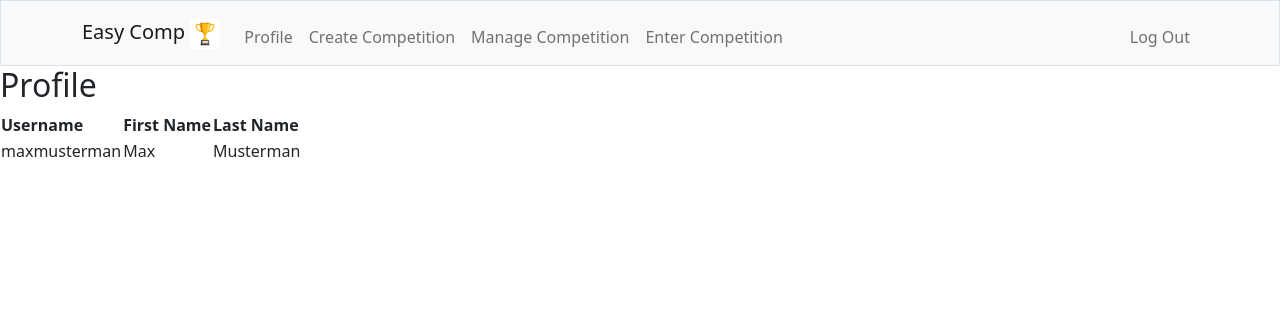
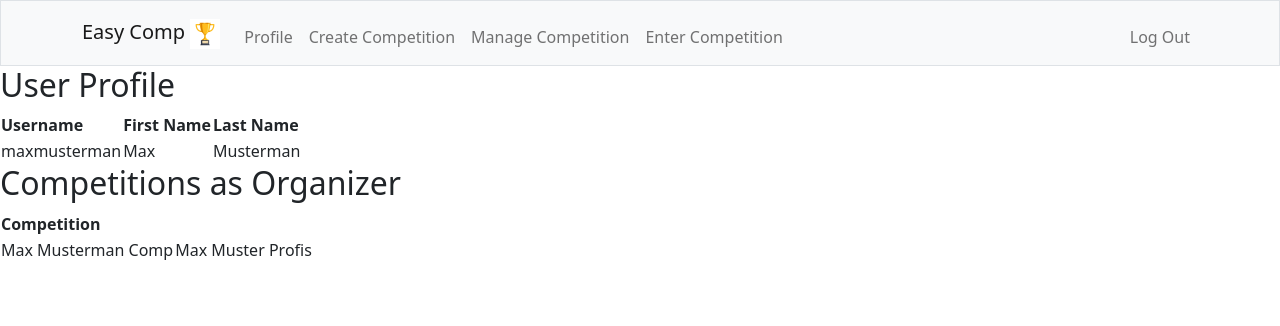
Before and after one commit to Strasseneck/EasyComp, a Flask app: page / in a window 1280 px wide. Shown: the top 326 px of the page. Run offline with Flask 2, Linux system fonts and the light colour scheme; a user stored in the database is signed in; data comes from the database, SQL or seed files in the repository; both versions use the stored data as it was after the commit; some libraries are stand-ins or nearby versions.

```diff
--- a/app.py
+++ b/app.py
@@ -32,7 +32,7 @@ def after_request(response):
     return response
 
 
-#TO DO INDEX
+# index
 @app.route("/")
 @login_required
 def index():
@@ -44,11 +44,18 @@ def index():
     firstname = rows[0]["firstname"]
     lastname = rows[0]["lastname"]
 
+    # select user's competitions to display
+    competitions = []
+    rows = db.execute("SELECT * FROM competitions WHERE organizer_id = ?", session["user_id"])
+    for i in range(len(rows)):
+        competition = rows[i]["name"]
+        competitions.append(competition)
+
     # render template
-    return render_template("index.html", username=username, firstname=firstname, lastname=lastname)
+    return render_template("index.html", username=username, firstname=firstname, lastname=lastname, competitions=competitions)
 
 
-# creat competition
+# create competition
 @app.route("/create", methods=["GET", "POST"])
 @login_required
 def create():
@@ -69,9 +76,13 @@ def create():
 
         # get format
         format = request.form["formatselect"]
+        if format == 'singleround':
+            format = 'Single Round Elimination'
+        elif format == 'roundrobin':
+            format = 'Round Robin'
 
         # add new competition to competitions db
-        rows = db.execute("INSERT INTO competitions (name, format) VALUES (?,?)", compname, format)
+        rows = db.execute("INSERT INTO competitions (name, format, organizer_id) VALUES (?,?,?)", compname, format, session["user_id"] )
 
         # get comp_id for divisions db
         rows = db.execute("SELECT DISTINCT id FROM competitions WHERE name = ?", compname)
@@ -94,19 +105,26 @@ def create():
         return render_template("create-comp.html")
 
 
-
-
 #TO DO MANAGE COMPETITON
 @app.route("/manage")
 @login_required
 def manage():
     return apology("Not finished", 400)
 
-#TO DO ENTER COMPETITON
-@app.route("/enter")
+# enter competition
+@app.route("/enter", methods=["GET", "POST"])
 @login_required
 def enter():
-    return apology("Not finished", 400)
+
+    # if reached via GET
+    if request.method == "GET":
+
+        # get info about competitions available to enter
+        competitions = db.execute("SELECT DISTINCT name, format FROM competitions")
+        # render template enter comp
+        return render_template("enter-comp.html", competitions=competitions)
+
+    # return render_template("enter-comp.html")
 
 # login
 @app.route("/login", methods=["GET", "POST"])
--- /dev/null
+++ b/notes.txt
@@ -0,0 +1 @@
+[{'name': 'Max Musterman Comp', 'format': 'singleround'}, {'name': 'Max Muster Profis', 'format': 'singleround'}]
--- a/templates/index.html
+++ b/templates/index.html
@@ -1,7 +1,7 @@
 {% extends "layout.html" %}
 
 {% block main %}
-<h2>Profile</h2>
+<h2>User Profile</h2>
 <table>
     <thead>
         <tr>
@@ -18,4 +18,17 @@
         </tr>
     </tbody>
 </table>
+<table>
+    <h2>Competitions as Organizer</h2>
+    <thead>
+        <tr>
+            <th>Competition</th>
+        </tr>
+    </thead>
+    <tbody>
+        {% for competition in competitions %}
+        <td>{{ competition }}</td>
+        {% endfor %}
+    </tbody>
+</table>
 {% endblock %}
--- a/templates/layout.html
+++ b/templates/layout.html
@@ -28,10 +28,10 @@
                 <div class="collapse navbar-collapse" id="navbar">
                     {% if session ["user_id"] %}
                     <ul class="navbar-nav me-auto mt-2">
-                        <li class="nav-item"><a class="nav-link" href="/index">Profile</a></li>
+                        <li class="nav-item"><a class="nav-link" href="/">Profile</a></li>
                         <li class="nav-item"><a class="nav-link" href="/create">Create Competition</a></li>
-                        <li class="nav-item"><a class="nav-link" href="/manage-comp">Manage Competition</a></li>
-                        <li class="nav-item"><a class="nav-link" href="/enter-comp">Enter Competition</a></li>
+                        <li class="nav-item"><a class="nav-link" href="/manage">Manage Competition</a></li>
+                        <li class="nav-item"><a class="nav-link" href="/enter">Enter Competition</a></li>
                     </ul>
                     <ul class="navbar-nav ms-auto mt-2">
                         <li class="nav-item"><a class="nav-link" href="/logout">Log Out</a></li>
```
Also changed, not shown: templates/enter-comp.html (added, +18 -0 lines), easycomp.db, 4 other files.
